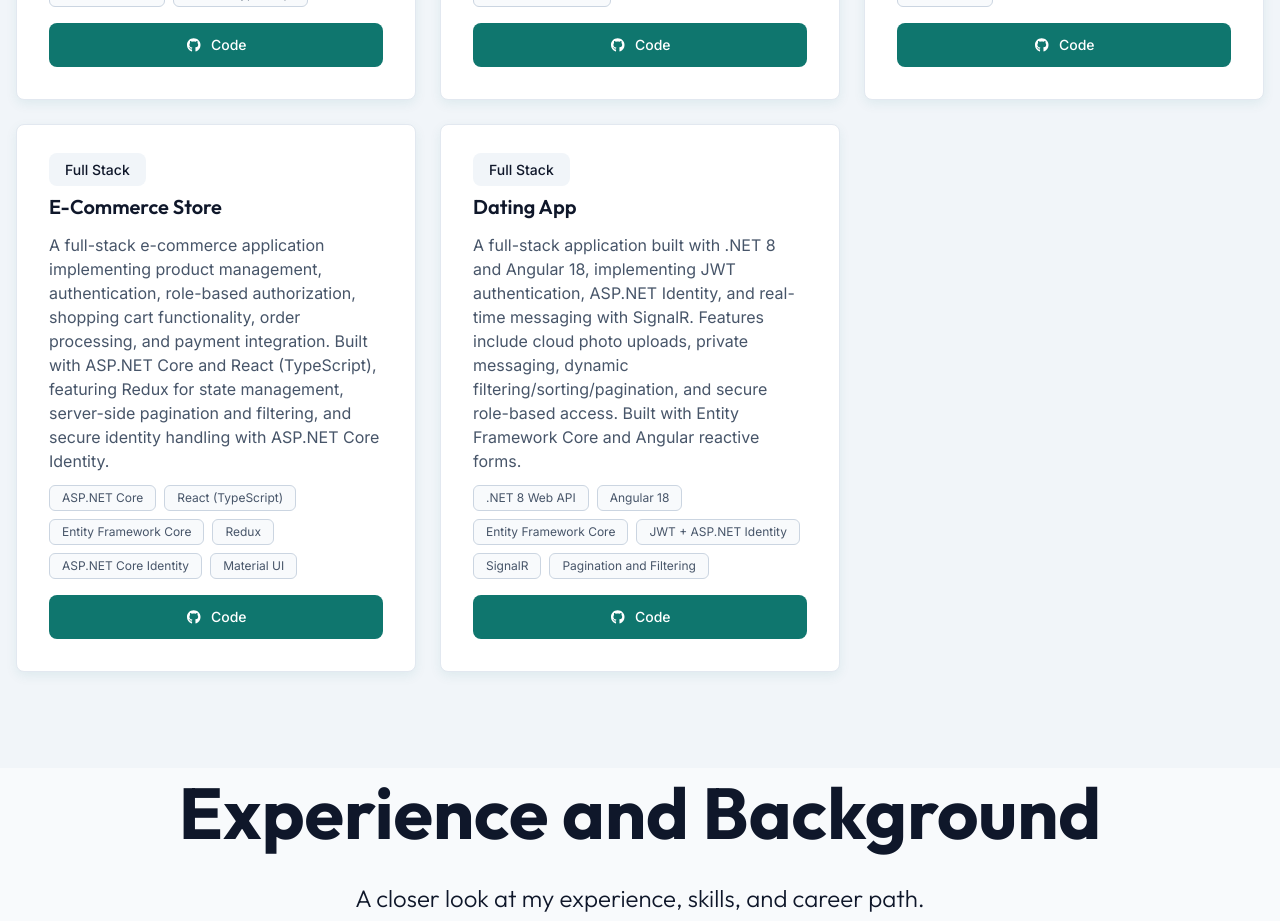
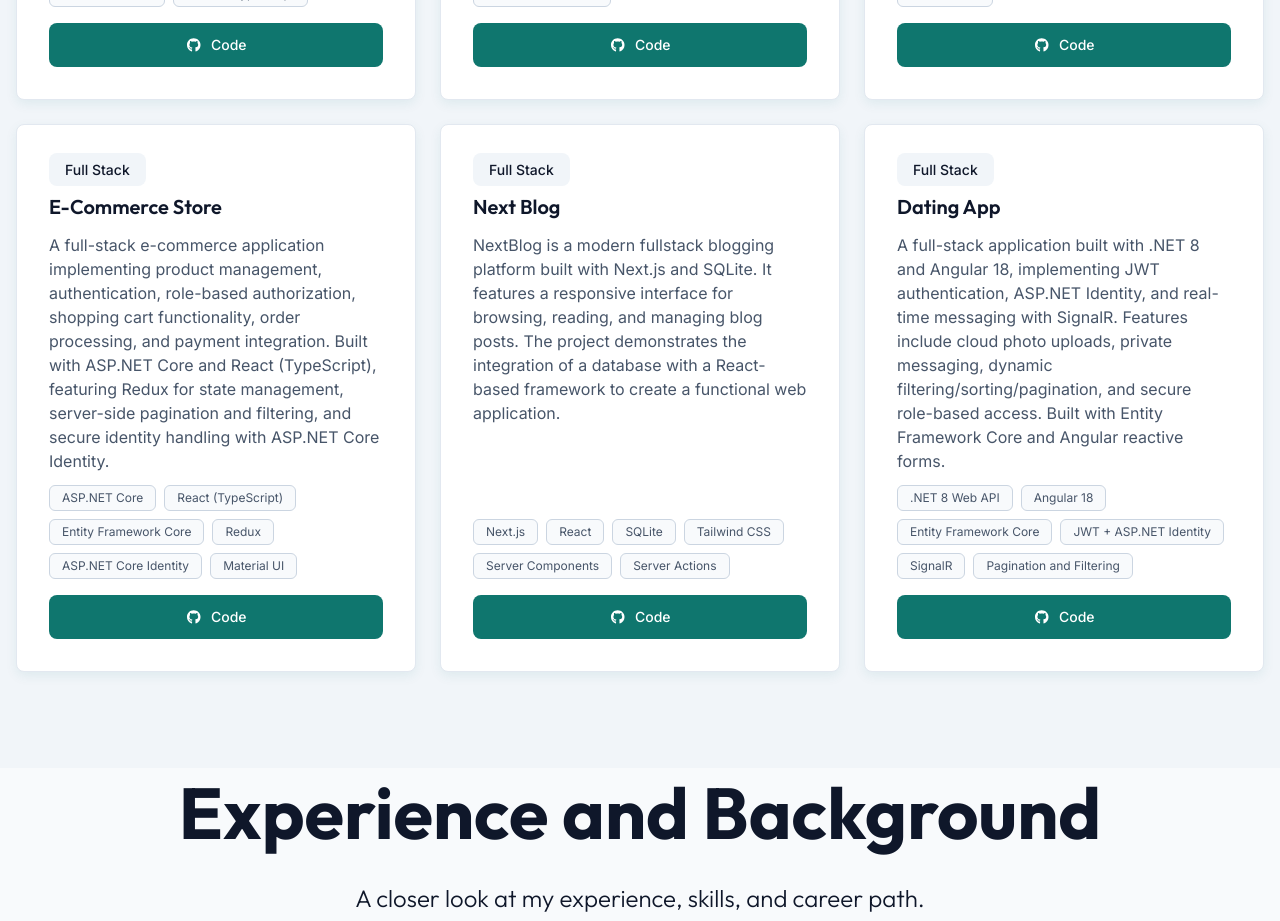
Before and after one commit to argirowski/ArgirovskiPortfolio, a React (Create React App) app: page / in a window 1280 px wide. Shown: the part 1580-2501 px from the top of the page. Built offline with nearby package versions, Linux system fonts and the light colour scheme.

Commit message:
Adding another project in the portfolio

```diff
--- a/src/common/utils.ts
+++ b/src/common/utils.ts
@@ -72,6 +72,22 @@ export const projects = [
   },
   {
     id: 5,
+    title: "Next Blog",
+    description:
+      "NextBlog is a modern fullstack blogging platform built with Next.js and SQLite. It features a responsive interface for browsing, reading, and managing blog posts. The project demonstrates the integration of a database with a React-based framework to create a functional web application.",
+    technologies: [
+      "Next.js",
+      "React",
+      "SQLite",
+      "Tailwind CSS",
+      "Server Components",
+      "Server Actions",
+    ],
+    category: "Full Stack",
+    githubUrl: "https://github.com/argirowski/NextBlog",
+  },
+  {
+    id: 6,
     title: "Dating App",
     description:
       "A full-stack application built with .NET 8 and Angular 18, implementing JWT authentication, ASP.NET Identity, and real-time messaging with SignalR. Features include cloud photo uploads, private messaging, dynamic filtering/sorting/pagination, and secure role-based access. Built with Entity Framework Core and Angular reactive forms.",
```
